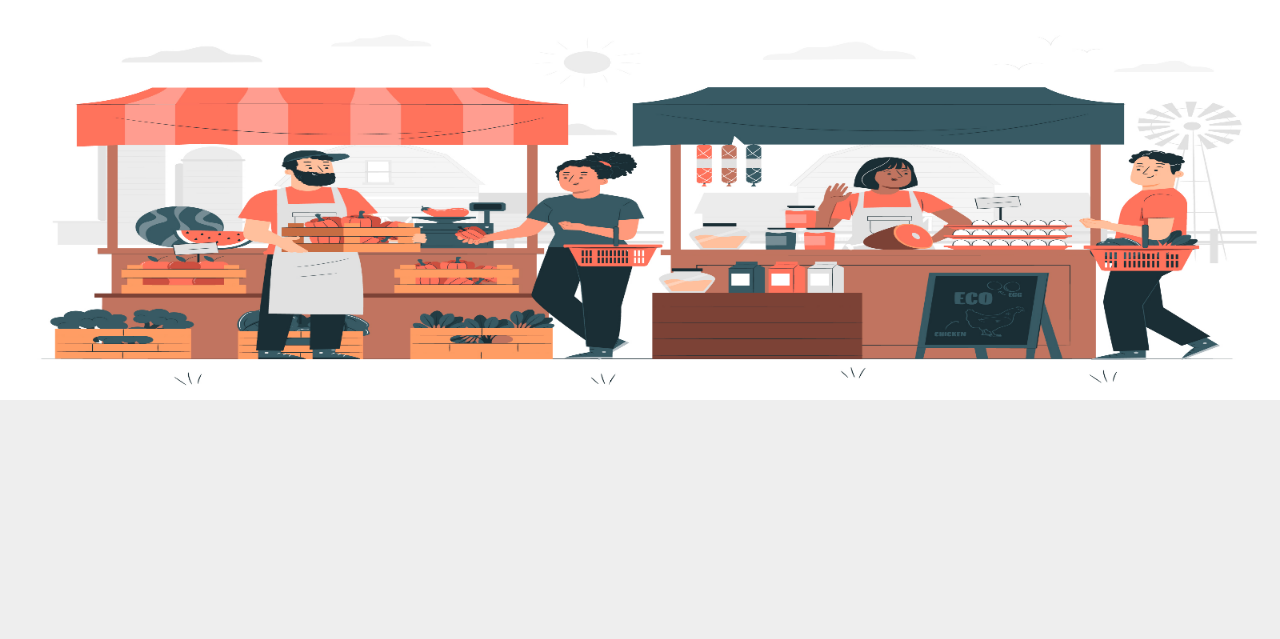
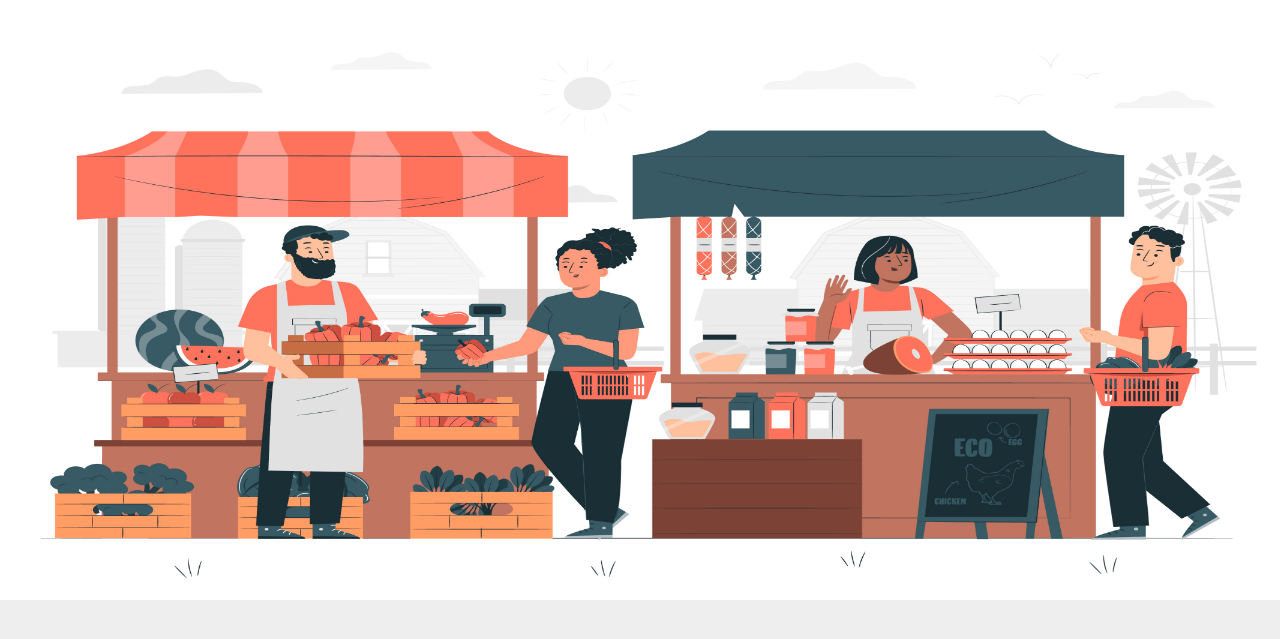
Before and after one commit to kwabenahcode/ecommerce_app, a Flask app: page / in a window 1280 px wide. Shown: the part 56-695 px from the top of the page. Run offline with Flask 3, Linux system fonts and the light colour scheme; some libraries are stand-ins or nearby versions.

Commit message:
modified carousel

```diff
--- a/market/static/styles.css
+++ b/market/static/styles.css
@@ -53,5 +53,6 @@
 
 /* Styles for Carousel Image */
 .mart-image-height{
-    height: 400px;
+    height: 600px;
+    width: 100%;
 }
--- a/market/templates/home.html
+++ b/market/templates/home.html
@@ -2,13 +2,13 @@
 {% block title%}Home{%endblock%}
 
 {%block content%}
-  <div id="carouselExampleSlidesOnly" class="carousel slide" data-bs-ride="carousel">
+  <div id="carouselExampleSlidesOnly" class="carousel slide" data-bs-touch="true" data-bs-ride="carousel">
     <div class="carousel-inner">
       <div class="carousel-item active">
-        <img src="{{url_for('static', filename='mart1.jpg')}}" class="d-block w-100 mart-image-height" alt="...">
+        <img src="{{url_for('static', filename='mart1.jpg')}}" class="d-block mart-image-height" alt="...">
       </div>
       <div class="carousel-item">
-        <img src="{{url_for('static', filename='mart2.jpg')}}" class="d-block w-100" alt="...">
+        <img src="{{url_for('static', filename='mart2.jpg')}}" class="d-block mart-image-height" alt="...">
       </div>
       <div class="carousel-item">
         <img src="..." class="d-block w-100" alt="...">
```
